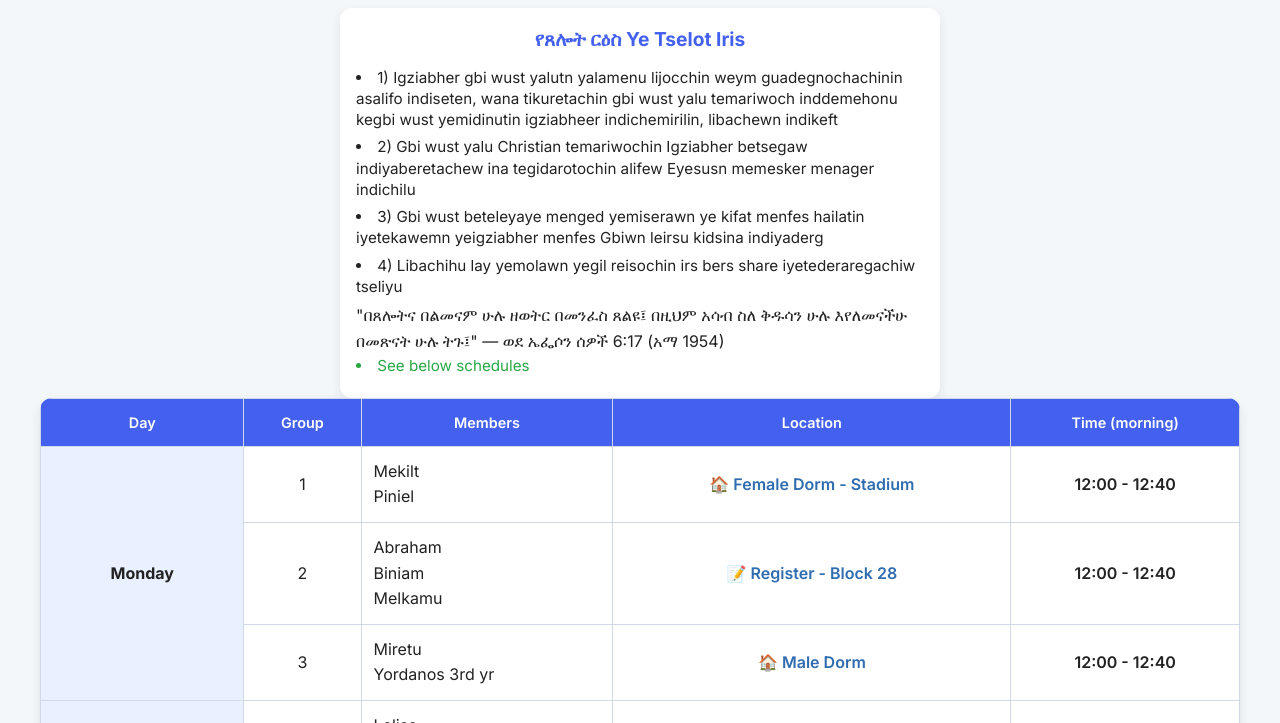
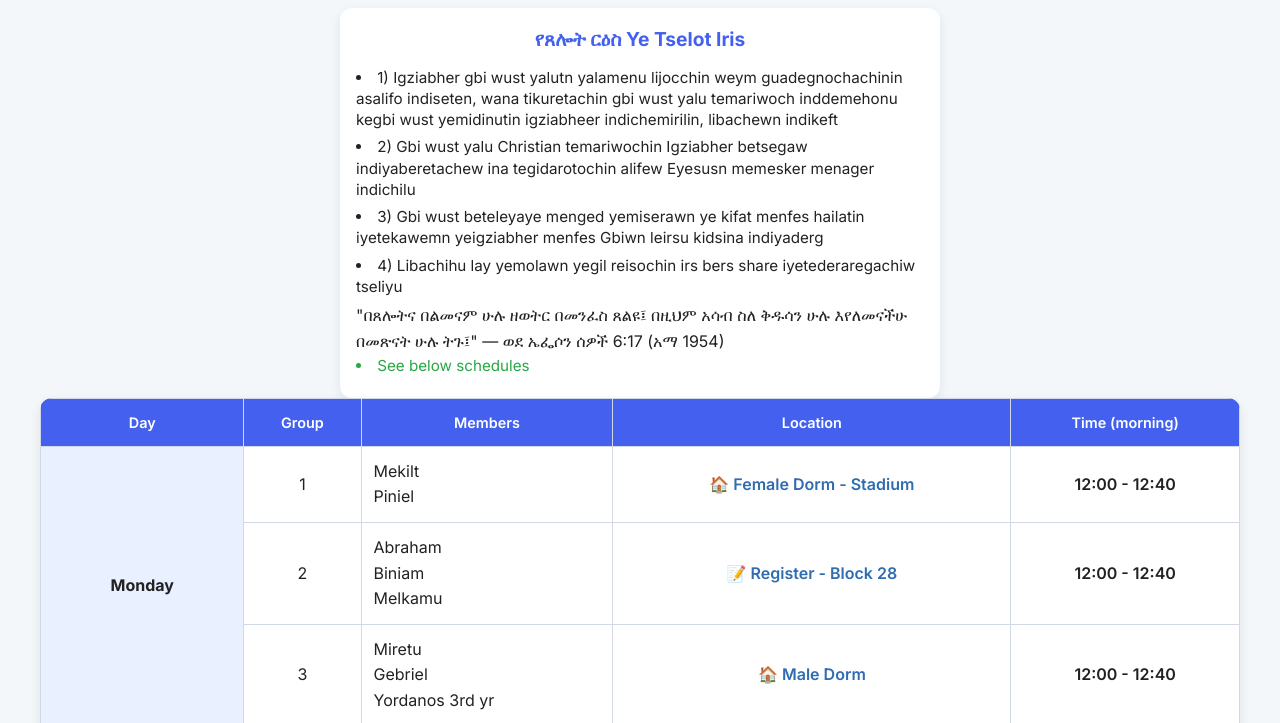
Before and after one commit to dawitbt/weekly-schedule, a plain HTML site: page index.html in a window 1280 px wide. Shown: the part 77-800 px from the top of the page. Drawn offline with Linux system fonts and the light colour scheme.

Commit message:
Update index.html

```diff
--- a/index.html
+++ b/index.html
@@ -94,7 +94,7 @@ tr:hover td{background-color:rgba(0,0,0,0.03)}
 
 <script>const days=["Monday","Tuesday","Wednesday","Thursday","Friday","Saturday","Sunday"];
 let defaultMemberData={
-"Monday":[["Mekilt","Piniel"],["Abraham","Biniam","Melkamu"],["Miretu","Yordanos 3rd yr"]],
+"Monday":[["Mekilt","Piniel"],["Abraham","Biniam","Melkamu"],["Miretu","Gebriel","Yordanos 3rd yr"]],
 "Tuesday":[["Lelise","Maria","Biyan"],["Mitiku","Sisay"],["Abaduba","Mebratu"]],
 "Wednesday":[["Wube","Tarekech"],["Ribka","Hayu"],["Habte","Dawit"]],
 "Thursday":[["Mahi","Tinsae"],["Niftalem","Jiregna"],["Semere","Asahegn"]],
```
